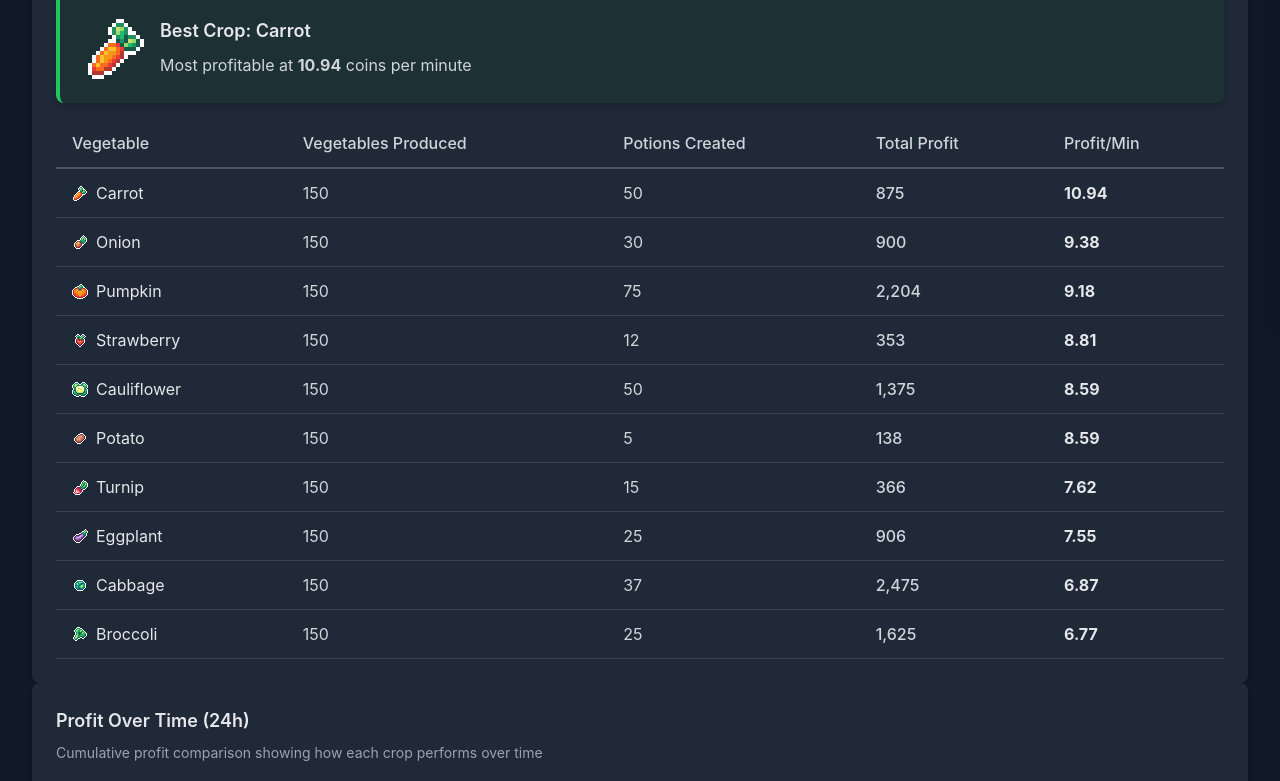
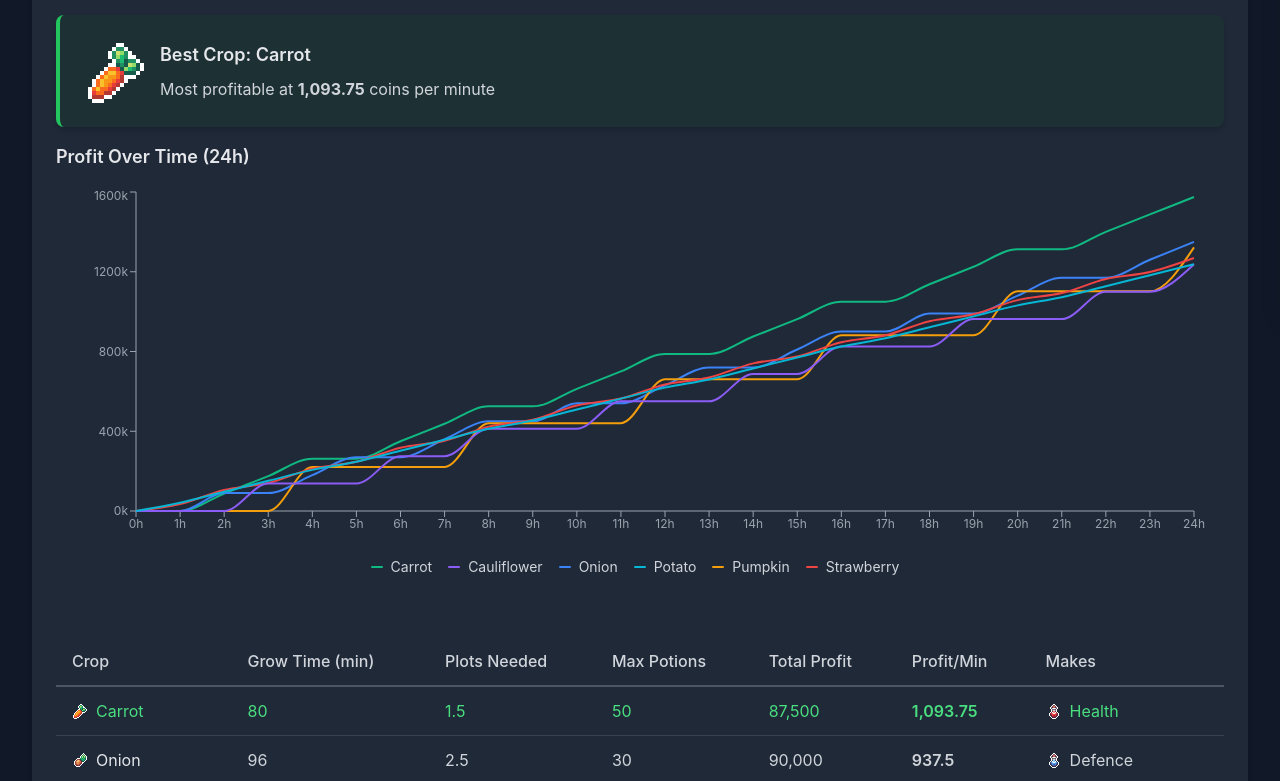
Before and after one commit to danjam/reborn-fansite, a React (Vite) app: page /tools/crop-calculator in a window 1280 px wide. Shown: the part 492-1273 px from the top of the page. Built offline with nearby package versions, Linux system fonts and the light colour scheme.

Commit message:
fix: returned broken crop calculator functionality and revised layout

```diff
--- a/src/components/charts/CropProfitChart.tsx
+++ b/src/components/charts/CropProfitChart.tsx
@@ -154,15 +154,11 @@ export const CropProfitChart = memo(
     };
 
     return (
-      <div className={theme.card()}>
+      <div>
         <div className="mb-4">
           <h3 className={`text-lg font-semibold ${theme.text.primary} mb-2`}>
             Profit Over Time ({timeHours}h)
           </h3>
-          <p className={`text-sm ${theme.text.muted}`}>
-            Cumulative profit comparison showing how each crop performs over
-            time
-          </p>
         </div>
 
         <div style={{ width: '100%', height: '450px' }}>
@@ -192,7 +188,7 @@ export const CropProfitChart = memo(
               <Tooltip content={<CustomTooltip />} />
               <Legend content={<CustomLegend />} />
 
-              {analysis.map((crop, index) => (
+              {analysis.slice(0, 6).map((crop, index) => (
                 <Line
                   key={crop.name}
                   type="monotone"
@@ -213,3 +209,5 @@ export const CropProfitChart = memo(
 
 // Add display name for better debugging
 CropProfitChart.displayName = 'CropProfitChart';
+
+export default CropProfitChart;
--- a/src/pages/tools/CropCalculatorPage.tsx
+++ b/src/pages/tools/CropCalculatorPage.tsx
@@ -1,4 +1,4 @@
-// src/pages/tools/CropCalculatorPage.tsx - Updated with debounced calculations
+// src/pages/tools/CropCalculatorPage.tsx - Fixed calculation logic
 import { ChangeEvent, useCallback, useMemo, useState } from 'react';
 import { Link } from 'react-router-dom';
 
@@ -88,9 +88,13 @@ const CropCalculatorPage = () => {
   // Input handlers with immediate feedback and debounced updates
   const handleTotalPlotsChange = useCallback(
     (e: ChangeEvent<HTMLInputElement>) => {
-      const value = e.target.value;
-      setTotalPlotsDisplay(parseInt(value) || 0);
-      const clampedValue = clampPlots(parseInt(value) || 0);
+      const value = Number(e.target.value);
+      const clampedValue = clampPlots(value);
+
+      // Update display state immediately for responsive UI
+      setTotalPlotsDisplay(clampedValue);
+
+      // Debounce the calculation state update to prevent expensive recalculations
       debouncedSetTotalPlots(clampedValue);
     },
     [clampPlots, debouncedSetTotalPlots]
@@ -98,130 +102,155 @@ const CropCalculatorPage = () => {
 
   const handleCauldronLevelChange = useCallback(
     (e: ChangeEvent<HTMLInputElement>) => {
-      const value = e.target.value;
-      setCauldronLevelDisplay(parseInt(value) || 0);
-      const clampedValue = clampCauldronLevel(parseInt(value) || 0);
+      const value = Number(e.target.value);
+      const clampedValue = clampCauldronLevel(value);
+
+      // Update display state immediately for responsive UI
+      setCauldronLevelDisplay(clampedValue);
+
+      // Debounce the calculation state update to prevent expensive recalculations
       debouncedSetCauldronLevel(clampedValue);
     },
     [clampCauldronLevel, debouncedSetCauldronLevel]
   );
 
-  const handleFertilisedChange = useCallback(() => {
-    setFertilised(prev => !prev);
+  const handleFertilisedChange = useCallback(
+    (e: ChangeEvent<HTMLInputElement>) => {
+      // Checkbox changes don't need debouncing - they're not typed input
+      setFertilised(e.target.checked);
+    },
+    []
+  );
+
+  const handleReset = useCallback(() => {
+    // Reset all states synchronously for immediate feedback
+    setTotalPlotsDisplay(75);
+    setTotalPlots(75);
+    setCauldronLevelDisplay(1);
+    setCauldronLevel(1);
+    setFertilised(true);
   }, []);
 
-  const handleReset = useCallback(() => {
-    setTotalPlots(75);
-    setTotalPlotsDisplay(75);
-    setCauldronLevel(settings.houseMultipliers.cauldron);
-    setCauldronLevelDisplay(settings.houseMultipliers.cauldron);
-    setFertilised(true);
-  }, [settings.houseMultipliers.cauldron]);
-
-  // Expensive calculations - only computed when debounced state changes
+  // FIXED: Correct calculation logic - restored from old version
   const analysis = useMemo(() => {
-    if (!gameVegetables.length) return [];
-
     return gameVegetables
       .map(vegetable => {
-        const vegetablesProduced = totalPlots * vegetablesPerPlot;
-        const potionsCreated = Math.floor(
-          vegetablesProduced / vegetable.amountNeeded
-        );
-        const potionsValue = potionsCreated * vegetable.potionPrice;
-        const bonusMultiplier = cauldronLevel / 100;
-        const totalProfitPerCycle = potionsValue * bonusMultiplier;
+        const plotsNeeded = vegetable.amountNeeded / vegetablesPerPlot;
+        const maxPotions = Math.floor(totalPlots / plotsNeeded);
+        const actualPotions = maxPotions * cauldronLevel;
+        const totalProfitPerCycle = actualPotions * vegetable.potionPrice;
         const profitPerMinute = totalProfitPerCycle / vegetable.growTime;
 
         return {
-          name: vegetable.name,
-          growTime: vegetable.growTime,
-          vegetablesProduced,
-          potionsCreated,
+          ...vegetable,
+          plotsNeeded,
+          maxPotions: actualPotions,
           totalProfitPerCycle,
           profitPerMinute,
-          potionName: vegetable.potionName,
         };
       })
       .sort((a, b) => b.profitPerMinute - a.profitPerMinute);
-  }, [gameVegetables, totalPlots, vegetablesPerPlot, cauldronLevel]);
+  }, [gameVegetables, totalPlots, cauldronLevel, vegetablesPerPlot]);
 
   // Get best crop for highlight
   const bestCrop = analysis.length > 0 ? analysis[0] : null;
 
-  // Memoized column definitions for results table
+  // FIXED: Restored correct column structure from old version
   const resultsColumns: Column<(typeof analysis)[0]>[] = useMemo(
     () => [
       {
-        header: 'Vegetable',
-        cellClassName: theme.text.primary,
-        sortBy: 'name',
-        render: item => (
-          <div className="flex items-center space-x-2">
-            {getVegetableIcon(item.name) && (
+        header: 'Crop',
+        render: (crop, index) => (
+          <div
+            className={`flex items-center space-x-2 ${index === 0 ? theme.text.accent : theme.text.primary}`}
+          >
+            {getVegetableIcon(crop.name) && (
               <PixelArtImage
-                src={getVegetableIcon(item.name)!}
-                alt={item.name}
+                src={getVegetableIcon(crop.name)!}
+                alt={crop.name}
                 className="w-4 h-4 object-contain"
               />
             )}
             <Link to="/reference/vegetables" className="hover:underline">
-              {item.name}
+              {crop.name}
             </Link>
           </div>
         ),
       },
       {
-        header: 'Vegetables Produced',
-        sortBy: 'vegetablesProduced',
-        defaultSortDirection: 'desc',
-        render: item => (
-          <span className={theme.text.secondary}>
-            {item.vegetablesProduced.toLocaleString()}
+        header: 'Grow Time (min)',
+        render: (crop, index) => (
+          <span
+            className={index === 0 ? theme.text.accent : theme.text.secondary}
+          >
+            {crop.growTime}
           </span>
         ),
       },
       {
-        header: 'Potions Created',
-        sortBy: 'potionsCreated',
-        defaultSortDirection: 'desc',
-        render: item => (
-          <span className={theme.text.secondary}>
-            {item.potionsCreated.toLocaleString()}
+        header: 'Plots Needed',
+        render: (crop, index) => (
+          <span
+            className={index === 0 ? theme.text.accent : theme.text.secondary}
+          >
+            {crop.plotsNeeded.toFixed(1)}
+          </span>
+        ),
+      },
+      {
+        header: 'Max Potions',
+        render: (crop, index) => (
+          <span
+            className={index === 0 ? theme.text.accent : theme.text.secondary}
+          >
+            {crop.maxPotions.toLocaleString()}
           </span>
         ),
       },
       {
         header: 'Total Profit',
-        sortBy: 'totalProfitPerCycle',
-        defaultSortDirection: 'desc',
-        render: item => (
-          <span className={`font-medium ${theme.text.secondary}`}>
-            {item.totalProfitPerCycle.toLocaleString(undefined, {
-              minimumFractionDigits: 0,
-              maximumFractionDigits: 0,
-            })}
+        render: (crop, index) => (
+          <span
+            className={index === 0 ? theme.text.accent : theme.text.secondary}
+          >
+            {crop.totalProfitPerCycle.toLocaleString()}
           </span>
         ),
       },
       {
         header: 'Profit/Min',
-        sortBy: 'profitPerMinute',
-        defaultSortDirection: 'desc',
-        render: item => (
-          <span className={`font-bold ${theme.text.primary}`}>
-            {item.profitPerMinute.toLocaleString(undefined, {
-              minimumFractionDigits: 2,
-              maximumFractionDigits: 2,
-            })}
+        render: (crop, index) => (
+          <span
+            className={`font-semibold ${index === 0 ? theme.text.accent : theme.text.secondary}`}
+          >
+            {crop.profitPerMinute.toLocaleString()}
           </span>
         ),
       },
+      {
+        header: 'Makes',
+        render: (crop, index) => (
+          <div
+            className={`flex items-center space-x-2 ${index === 0 ? theme.text.accent : theme.text.secondary}`}
+          >
+            {getPotionIcon(crop.potionName) && (
+              <PixelArtImage
+                src={getPotionIcon(crop.potionName)!}
+                alt={crop.potionName}
+                className="w-4 h-4 object-contain"
+              />
+            )}
+            <Link to="/reference/potions" className="hover:underline">
+              {crop.potionName}
+            </Link>
+          </div>
+        ),
+      },
     ],
-    [theme.text.primary, theme.text.secondary, getVegetableIcon]
+    [theme, getVegetableIcon, getPotionIcon]
   );
 
-  // Memoized column definitions for vegetable information table
+  // Memoized vegetable information table columns
   const vegetableColumns: Column<VegetableData>[] = useMemo(
     () => [
       {
@@ -299,6 +328,7 @@ const CropCalculatorPage = () => {
         description="Calculate the most profitable crops based on your farm setup."
       />
 
+      <div className="space-y-6">
         {/* Settings Section */}
         <div className={theme.card()}>
           <h2 className={`text-xl font-semibold ${theme.text.primary} mb-4`}>
@@ -397,15 +427,15 @@ const CropCalculatorPage = () => {
             />
           )}
 
+          {/* Profit Over Time Chart */}
+          <CropProfitChart analysis={analysis} />
+
           <Table
             data={analysis}
             columns={resultsColumns}
             // No initialSort - this is ordered results data
           />
         </div>
-
-      {/* Profit Over Time Chart */}
-      <CropProfitChart analysis={analysis} />
 
         {/* Information Table Section */}
         <div className={theme.card()}>
@@ -415,12 +445,12 @@ const CropCalculatorPage = () => {
           <p className={`text-sm ${theme.text.muted} mb-4`}>
             Base stats for each vegetable and their corresponding potions
           </p>
-
           <Table
             data={gameVegetables}
             columns={vegetableColumns}
             initialSort={{ column: 'vegetable', direction: 'asc' }}
           />
+        </div>
       </div>
     </div>
   );
```
Lines whose indentation alone changed are shown as unchanged.
